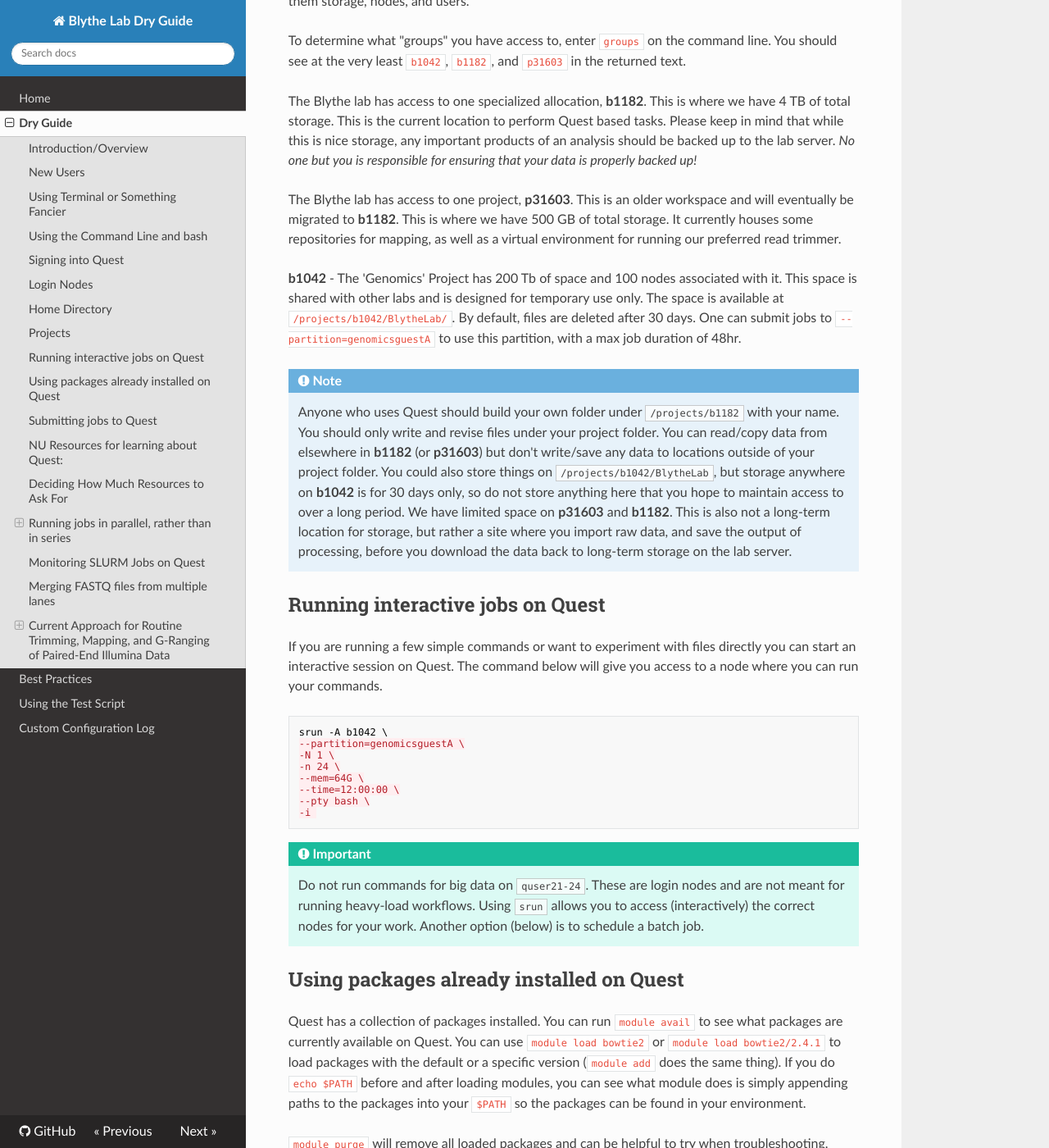
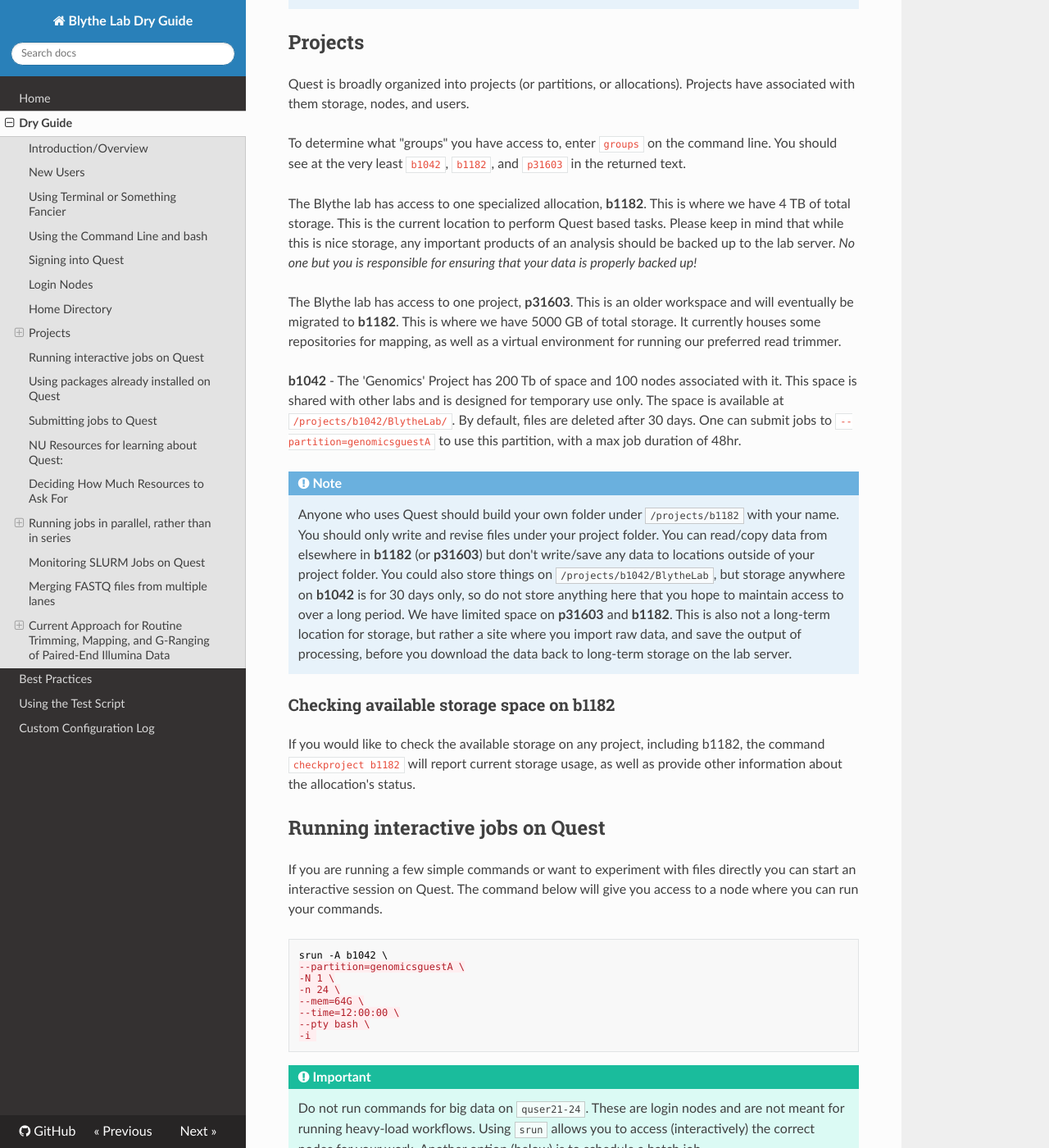
Before and after one commit to sblythe/Dry_Guide, an MkDocs documentation site: the page built from docs/dryguide.md, in a window 1280 px wide and 1400 px high, scrolled down 4200 px. Shown: the whole window at 82% size. Built offline with MkDocs 1.6.1, drawn with Linux system fonts in a browser that asks for light colours; nearby versions of some CDN libraries; some of the changed text lies outside the part shown.

Commit message:
fixed a dead link and added info on how to check allocation storage

```diff
--- a/docs/dryguide.md
+++ b/docs/dryguide.md
@@ -24,15 +24,16 @@ In the following, I describe how to get access to Quest, how to use some of its
 
 To gain access to Quest:
 
-Register new user with your NetID [here](https://app.smartsheet.com/b/form?EQBCT=9b3647a8cb2145929737ab4a0540cb46).
-
 Apply to be added to the lab's partition/project/allocations (p31603 and b1182) [here](https://app.smartsheet.com/b/form/797775d810274db5889b5199c4260328).
 Allocation manager: Shelby Blythe, `shelby.blythe@northwestern.edu`
 
-Apply to be added to partition b1042 [here](https://app.smartsheet.com/b/form/797775d810274db5889b5199c4260328).
+Apply to be added to partition b1042 [here](https://app.smartsheet.com/b/form/f6e96bd561114be8a33dc778bc00b919).
 Allocation manager: Janna Nugent, `janna.nugent@northwestern.edu`
 
 Use the Quest Help email: `quest-help@northwestern.edu` if necessary to get help
+
+!!! Note
+    If any of these links are dead, please tell Shelby so he can update them, and search for "Quest access Northwestern" to find hopefully current, non-dead links.
 
 ## Using Terminal or Something Fancier
 
@@ -104,12 +105,16 @@ To determine what "groups" you have access to, enter `groups` on the command lin
 
 The Blythe lab has access to one specialized allocation, __b1182__. This is where we have 4 TB of total storage. This is the current location to perform Quest based tasks. Please keep in mind that while this is nice storage, any important products of an analysis should be backed up to the lab server. *No one but you is responsible for ensuring that your data is properly backed up!*
 
-The Blythe lab has access to one project, __p31603__. This is an older workspace and will eventually be migrated to __b1182__. This is where we have 500 GB of total storage. It currently houses some repositories for mapping, as well as a virtual environment for running our preferred read trimmer.
+The Blythe lab has access to one project, __p31603__. This is an older workspace and will eventually be migrated to __b1182__. This is where we have 5000 GB of total storage. It currently houses some repositories for mapping, as well as a virtual environment for running our preferred read trimmer.
 
 __b1042__ - The 'Genomics' Project has 200 Tb of space and 100 nodes associated with it. This space is shared with other labs and is designed for temporary use only. The space is available at `/projects/b1042/BlytheLab/`. By default, files are deleted after 30 days. One can submit jobs to `--partition=genomicsguestA` to use this partition, with a max job duration of 48hr.
 
 !!! Note
     Anyone who uses Quest should build your own folder under `/projects/b1182` with your name. You should only write and revise files under your project folder. You can read/copy data from elsewhere in __b1182__ (or __p31603__) but don't write/save any data to locations outside of your project folder. You could also store things on `/projects/b1042/BlytheLab`, but storage anywhere on __b1042__ is for 30 days only, so do not store anything here that you hope to maintain access to over a long period. We have limited space on __p31603__ and __b1182__. This is also not a long-term location for storage, but rather a site where you import raw data, and save the output of processing, before you download the data back to long-term storage on the lab server.
+
+### Checking available storage space on b1182
+
+If you would like to check the available storage on any project, including b1182, the command `checkproject b1182` will report current storage usage, as well as provide other information about the allocation's status.
 
 ## Running interactive jobs on Quest
 
```
